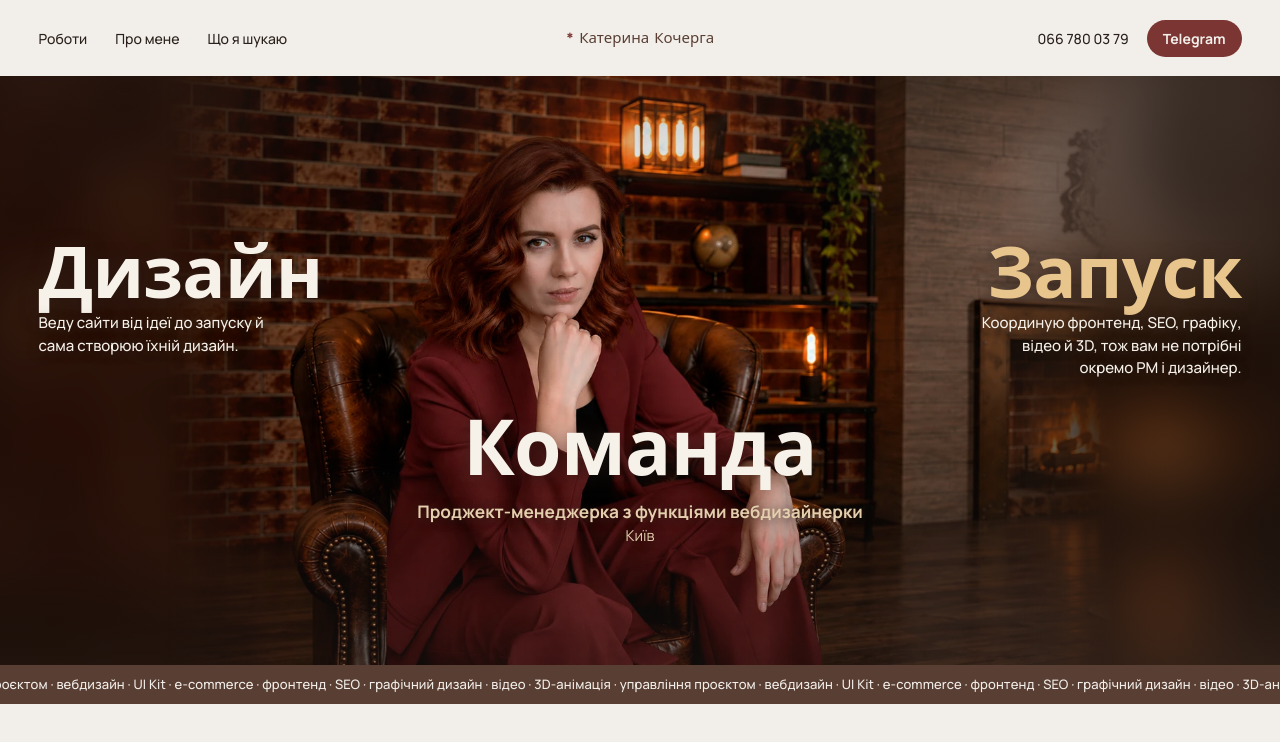
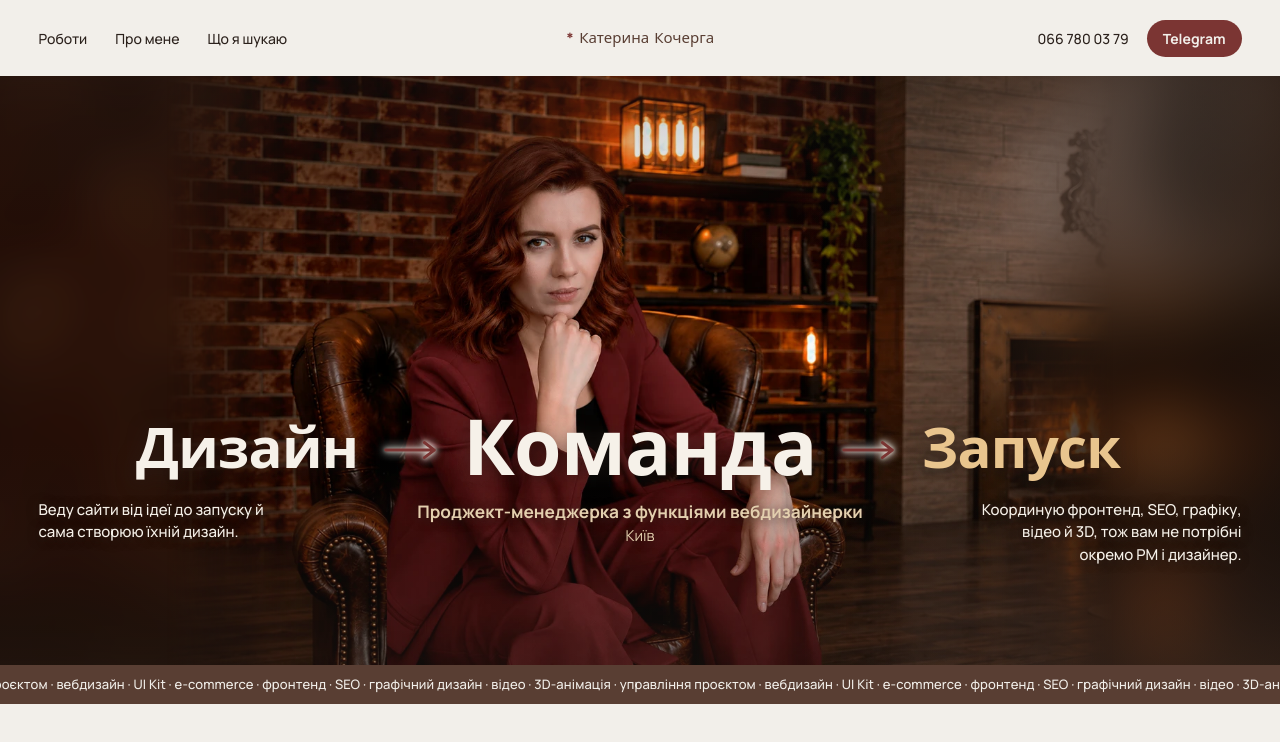
Before and after one commit to kateryna-kocherha/kateryna-kocherha, a website built with Vite: page index.html in a window 1280 px wide. Built offline with nearby package versions, Linux system fonts and the light colour scheme; a web font is replaced by a local one.

Commit message:
Hero: put Dizain -> Komanda -> Zapusk on one row with accent arrows
Co-Authored-By: Claude Sonnet 5.5 <noreply@anthropic.com>

```diff
--- a/index.html
+++ b/index.html
@@ -27,9 +27,9 @@
 <main>
   <section class="hero" aria-labelledby="hero-title">
     <h1 id="hero-title" class="hero__title">
-      <span class="w w--l">Дизайн</span>
+      <span class="w w--l">Дизайн<svg class="arr" viewBox="0 0 64 24" aria-hidden="true" focusable="false"><path d="M2 12h58M48 3l12 9-12 9" fill="none" stroke="currentColor" stroke-width="3.5" stroke-linecap="round" stroke-linejoin="round"/></svg></span>
       <span class="w w--c">Команда</span>
-      <span class="w w--r">Запуск</span>
+      <span class="w w--r"><svg class="arr" viewBox="0 0 64 24" aria-hidden="true" focusable="false"><path d="M2 12h58M48 3l12 9-12 9" fill="none" stroke="currentColor" stroke-width="3.5" stroke-linecap="round" stroke-linejoin="round"/></svg>Запуск</span>
     </h1>
 
     <img class="hero__bg" src="/images/hero.webp" alt="" aria-hidden="true">
--- a/src/style.css
+++ b/src/style.css
@@ -31,13 +31,14 @@ a:focus-visible{outline:2px solid var(--accent);outline-offset:3px}
 .hero__bg{position:absolute;left:0;top:76px;width:100%;height:calc(100% - 76px);object-fit:cover;filter:blur(30px) brightness(.8);transform:scale(1.15);z-index:0}
 .hero__photo{position:absolute;left:50%;top:76px;transform:translateX(-50%);width:min(74vw,1100px);height:calc(100% - 76px);object-fit:cover;object-position:38% 50%;z-index:0;-webkit-mask-image:linear-gradient(to right,transparent,#000 14%,#000 86%,transparent);mask-image:linear-gradient(to right,transparent,#000 14%,#000 86%,transparent)}
 .hero::after{content:"";position:absolute;left:0;right:0;top:76px;bottom:0;z-index:1;pointer-events:none;background:linear-gradient(to left,rgba(30,20,15,.6) 0,rgba(30,20,15,0) 38%),linear-gradient(to bottom,rgba(43,33,28,.25) 0,rgba(43,33,28,0) 30%,rgba(43,33,28,0) 62%,rgba(43,33,28,.35) 100%)}
-.hero__title{margin:0;position:absolute;inset:0;font-family:var(--display);font-weight:700;letter-spacing:-.03em;line-height:1;pointer-events:none;z-index:2;color:var(--on-photo);text-shadow:0 2px 18px rgba(43,33,28,.55)}
-.w{position:absolute;top:36%;font-size:clamp(34px,5.6vw,84px);white-space:nowrap}
-.w--l{left:var(--pad)}
-.w--c{left:50%;transform:translateX(-50%);top:62%;font-size:clamp(38px,6vw,88px)}
-.w--r{right:var(--pad);color:var(--hl)}
+.hero__title{margin:0;position:absolute;left:0;right:0;top:62%;display:grid;grid-template-columns:1fr auto 1fr;align-items:center;column-gap:clamp(12px,2vw,28px);padding:0 var(--pad);font-family:var(--display);font-weight:700;letter-spacing:-.03em;line-height:1;pointer-events:none;z-index:2;color:var(--on-photo);text-shadow:0 2px 18px rgba(43,33,28,.55)}
+.w{font-size:clamp(28px,4.4vw,66px);white-space:nowrap;display:flex;align-items:center;gap:clamp(12px,2vw,28px)}
+.arr{width:clamp(34px,4.2vw,62px);height:auto;color:var(--accent);flex:none;filter:drop-shadow(0 0 5px rgba(246,241,233,.75)) drop-shadow(0 0 2px rgba(246,241,233,.9))}
+.w--l{justify-self:end}
+.w--c{font-size:clamp(38px,6vw,88px)}
+.w--r{justify-self:start;color:var(--hl)}
 
-.note{position:absolute;top:47%;margin:0;max-width:260px;font-size:15px;font-weight:500;color:var(--on-photo);text-shadow:0 1px 12px rgba(43,33,28,.7);z-index:2}
+.note{position:absolute;top:calc(62% + clamp(38px,6vw,88px) + 10px);margin:0;max-width:260px;font-size:15px;font-weight:500;color:var(--on-photo);text-shadow:0 1px 12px rgba(43,33,28,.7);z-index:2}
 .note--l{left:var(--pad)}
 .note--r{right:var(--pad);text-align:right}
 .role{position:absolute;left:50%;transform:translateX(-50%);top:calc(62% + clamp(38px,6vw,88px) + 10px);margin:0;width:max-content;max-width:90%;text-align:center;font-size:15px;color:var(--soft);text-shadow:0 1px 12px rgba(43,33,28,.8);z-index:2}
@@ -53,8 +54,8 @@ a:focus-visible{outline:2px solid var(--accent);outline-offset:3px}
   .hero{height:auto;padding-top:76px;display:flex;flex-direction:column;background:var(--bg)}
   .hero::after,.hero__bg{display:none}
   .hero__photo{position:static;order:2;transform:none;width:100%;height:auto;aspect-ratio:3/4;object-position:40% 50%;-webkit-mask-image:none;mask-image:none}
-  .hero__title{position:static;order:1;display:flex;flex-direction:column;gap:4px;padding:8px 16px 20px;color:var(--brown);text-shadow:none}
-  .w,.w--c{position:static;transform:none;font-size:clamp(40px,13vw,64px)}
+  .hero__title{position:static;order:1;display:flex;flex-direction:column;align-items:flex-start;gap:4px;padding:8px 16px 20px;color:var(--brown);text-shadow:none}
+  .w,.w--c{font-size:clamp(40px,13vw,64px)}.arr{display:none}
   .w--r{color:var(--accent)}
   .note,.role{position:static;transform:none;width:auto;max-width:none;text-align:left;color:var(--brown);text-shadow:none;padding:12px 16px 0}
   .role b{font-size:16px}
```
